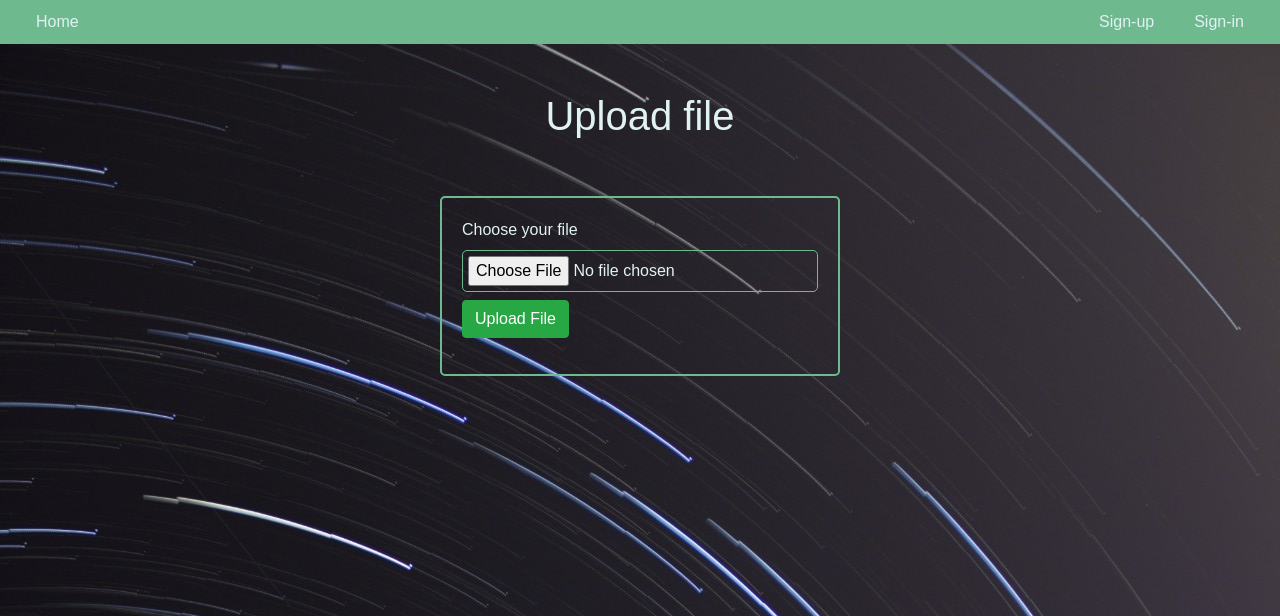
After one commit to M-Moein-M/CollecticoBot, a Node server app: template views/upload.handlebars in a window 1280 px wide. The commit adds this page. Shown: the top 616 px of the page. Run offline with Node 20, Linux system fonts and the light colour scheme; the template is opened without the code that fills it, so the values that code supplies are empty; some libraries are stand-ins or nearby versions; some web fonts are replaced.

Commit message:
feat: add upload form to site

```diff
--- a/public/css/style.css
+++ b/public/css/style.css
@@ -41,11 +41,18 @@ body {
 /* signup page  */
 #signup-form,
 #signin-form,
-#verification-form {
+#verification-form,
+#upload-form {
   width: 400px;
   border: 2px var(--secondary-color) solid;
   border-radius: 5px;
   padding: 20px;
+}
+
+.form-control-file {
+  border: 1px solid var(--secondary-color);
+  padding: 5px;
+  border-radius: 5px;
 }
 
 #about-paragraph {
--- a/views/partials/header.handlebars
+++ b/views/partials/header.handlebars
@@ -10,6 +10,9 @@
   {{else}}
   <a href="/tags">
     <li>Tags</li>
+  </a>
+  <a href="/upload">
+    <li>Upload</li>
   </a>
   {{/unless}}
   <a href="/logout">
--- /dev/null
+++ b/views/upload.handlebars
@@ -0,0 +1,17 @@
+<div class="container">
+  <div class="row justify-content-center mt-5">
+    <h1>Upload file</h1>
+  </div>
+  <div class="row justify-content-center mt-5">
+
+    <form id="upload-form" method="POST" action="/upload" enctype="multipart/form-data">
+      <div class="form-group">
+        <label for="uploadFile">Choose your file</label>
+        <input type="file" class="form-control-file mb-2" id="uploadFile" accept="image/jpeg" name="uploadFile" />
+        <button type="submit" class="btn btn-success">Upload File</button>
+      </div>
+    </form>
+
+  </div>
+
+</div>
```
Also changed, not shown: routes/upload.js (+9 -1 lines).
